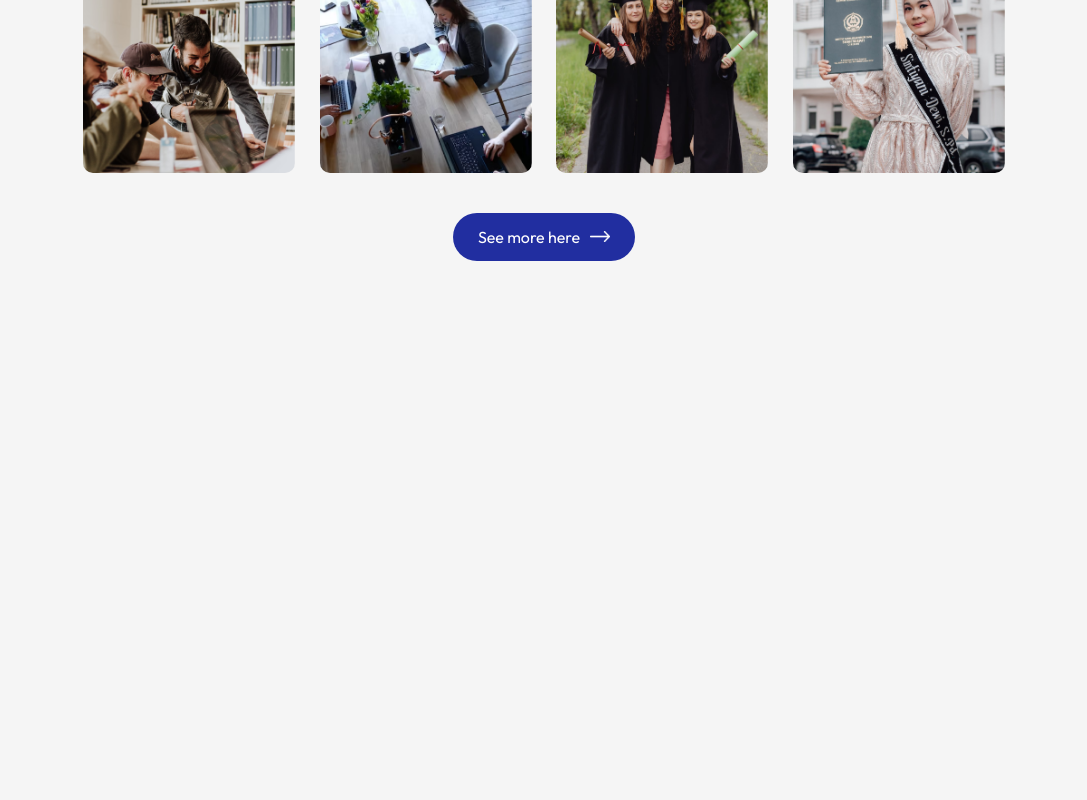
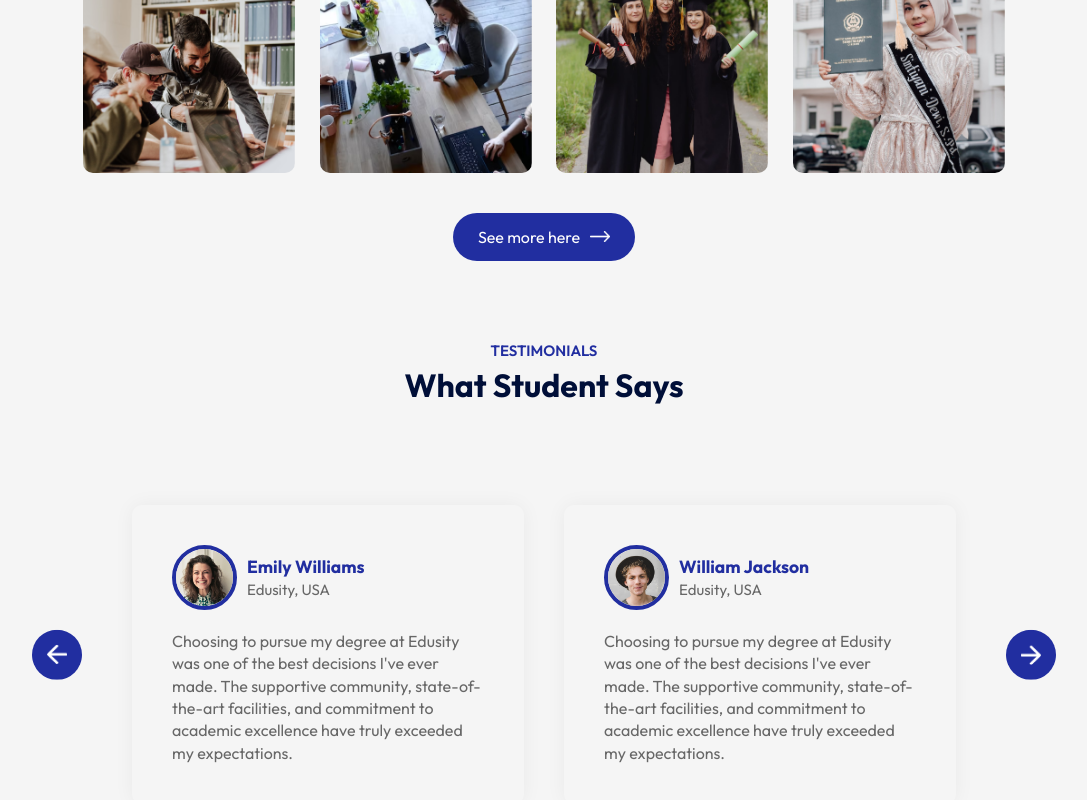
Before and after one commit to dashrathshinde07/ReactProjectHub, a React (Vite) app in the folder edusity/: page / in a window 1280 px wide. Shown: the part 2136-2936 px from the top of the page, without its empty margins (96-1183 px from the left). Before the commit the page ends 2477 px from the top, so only its background shows below. Built offline with nearby package versions, Linux system fonts and the light colour scheme.

Commit message:
Testimonials section is done

```diff
--- a/edusity/src/App.jsx
+++ b/edusity/src/App.jsx
@@ -1,10 +1,11 @@
-import React from "react";
+// import React from "react";
 import Navbar from "./Components/Navbar/Navbar";
 import Hero from "./Components/Hero/Hero";
 import Programs from "./Components/Programs/Programs";
 import Title from "./Components/Title/Title";
 import About from "./Components/About/About";
 import Campus from "./Components/Campus/Campus";
+import Testimonials from "./Components/Testimonials/Testimonials";
 
 const App = () => {
   return (
@@ -17,7 +18,9 @@
           <Programs />
           <About />
           <Title subTitle="GALLERY" title="Campus Photos" />
-          <Campus/>
+          <Campus />
+          <Title subTitle="TESTIMONIALS" title="What Student Says" />
+          <Testimonials/>
         </div>
       </div>
     </>
--- a/edusity/src/Components/Campus/Campus.jsx
+++ b/edusity/src/Components/Campus/Campus.jsx
@@ -1,4 +1,4 @@
-import React from "react";
+
 import "./Campus.css";
 import gallery_1 from "../../assets/gallery-1.png";
 import gallery_2 from "../../assets/gallery-2.png";
--- /dev/null
+++ b/edusity/src/Components/Testimonials/Testimonials.css
@@ -0,0 +1,67 @@
+.testimonials {
+  margin: 80px auto;
+  padding: 0 80px;
+  position: relative;
+}
+
+.next-btn,
+.back-btn {
+  position: absolute;
+  top: 50%;
+  right: 0;
+  transform: translateY(-50%);
+  padding: 15px;
+  width: 50px;
+  border-radius: 50%;
+  cursor: pointer;
+  background: #212ea0;
+}
+
+.back-btn {
+  right: auto;
+  left: 0;
+}
+
+.slider {
+  overflow: hidden;
+}
+
+.slider ul {
+  display: flex;
+  width: 200%;
+  overflow-x: hidden;
+  transition: 0.5s;
+  transform: translateX(-50%);
+}
+
+.slider ul li {
+  list-style: none;
+  width: 50%;
+  padding: 20px;
+}
+
+.slide {
+  box-shadow: 0 0 20px rgba(0, 0, 0, 0.05);
+  padding: 40px;
+  border-radius: 10px;
+  color: #676767;
+  line-height: 1.4;
+}
+
+.slide img {
+  width: 65px;
+  border-radius: 50%;
+  margin-right: 10px;
+  border: 4px solid #212ea0;
+}
+
+.user-info {
+  display: flex;
+  align-items: center;
+  margin-bottom: 20px;
+  font-size: 15px;
+}
+
+.user-info h3{
+  color: #212ea0;
+}
--- /dev/null
+++ b/edusity/src/Components/Testimonials/Testimonials.jsx
@@ -0,0 +1,121 @@
+import "./Testimonials.css";
+import next_icon from "../../assets/next-icon.png";
+import back_icon from "../../assets/back-icon.png";
+import user_1 from "../../assets/user-1.png";
+import user_2 from "../../assets/user-2.png";
+import user_3 from "../../assets/user-3.png";
+import user_4 from "../../assets/user-4.png";
+import { useRef } from "react";
+
+const Testimonials = () => {
+
+  const slider = useRef();
+  let tx = 0;
+
+  const slideForward = () => {
+    if(tx > -50){
+      tx -= 25;
+    }
+    slider.current.style.transform = `translateX(${tx}%)`;
+  };
+
+  const slideBackward = () => {
+    if(tx < 0){
+      tx += 25;
+    }
+    slider.current.style.transform = `translateX(${tx}%)`;
+  };
+
+  return (
+    <>
+      <div className="testimonials">
+        <img
+          onClick={slideForward}
+          src={next_icon}
+          alt=""
+          className="next-btn"
+        />
+        <img
+          onClick={slideBackward}
+          src={back_icon}
+          alt=""
+          className="back-btn"
+        />
+        <div className="slider">
+          <ul ref={slider}>
+            <li>
+              <div className="slide">
+                <div className="user-info">
+                  <img src={user_1} alt="" />
+                  <div>
+                    <h3>Emily Williams</h3>
+                    <span>Edusity, USA</span>
+                  </div>
+                </div>
+                <p>
+                  Choosing to pursue my degree at Edusity was one of the best
+                  decisions I've ever made. The supportive community,
+                  state-of-the-art facilities, and commitment to academic
+                  excellence have truly exceeded my expectations.
+                </p>
+              </div>
+            </li>
+            <li>
+              <div className="slide">
+                <div className="user-info">
+                  <img src={user_2} alt="" />
+                  <div>
+                    <h3>William Jackson</h3>
+                    <span>Edusity, USA</span>
+                  </div>
+                </div>
+                <p>
+                  Choosing to pursue my degree at Edusity was one of the best
+                  decisions I've ever made. The supportive community,
+                  state-of-the-art facilities, and commitment to academic
+                  excellence have truly exceeded my expectations.
+                </p>
+              </div>
+            </li>
+            <li>
+              <div className="slide">
+                <div className="user-info">
+                  <img src={user_3} alt="" />
+                  <div>
+                    <h3>Emily Williams</h3>
+                    <span>Edusity, USA</span>
+                  </div>
+                </div>
+                <p>
+                  Choosing to pursue my degree at Edusity was one of the best
+                  decisions I've ever made. The supportive community,
+                  state-of-the-art facilities, and commitment to academic
+                  excellence have truly exceeded my expectations.
+                </p>
+              </div>
+            </li>
+            <li>
+              <div className="slide">
+                <div className="user-info">
+                  <img src={user_4} alt="" />
+                  <div>
+                    <h3>William Jackson</h3>
+                    <span>Edusity, USA</span>
+                  </div>
+                </div>
+                <p>
+                  Choosing to pursue my degree at Edusity was one of the best
+                  decisions I've ever made. The supportive community,
+                  state-of-the-art facilities, and commitment to academic
+                  excellence have truly exceeded my expectations.
+                </p>
+              </div>
+            </li>
+          </ul>
+        </div>
+      </div>
+    </>
+  );
+};
+
+export default Testimonials;
```
